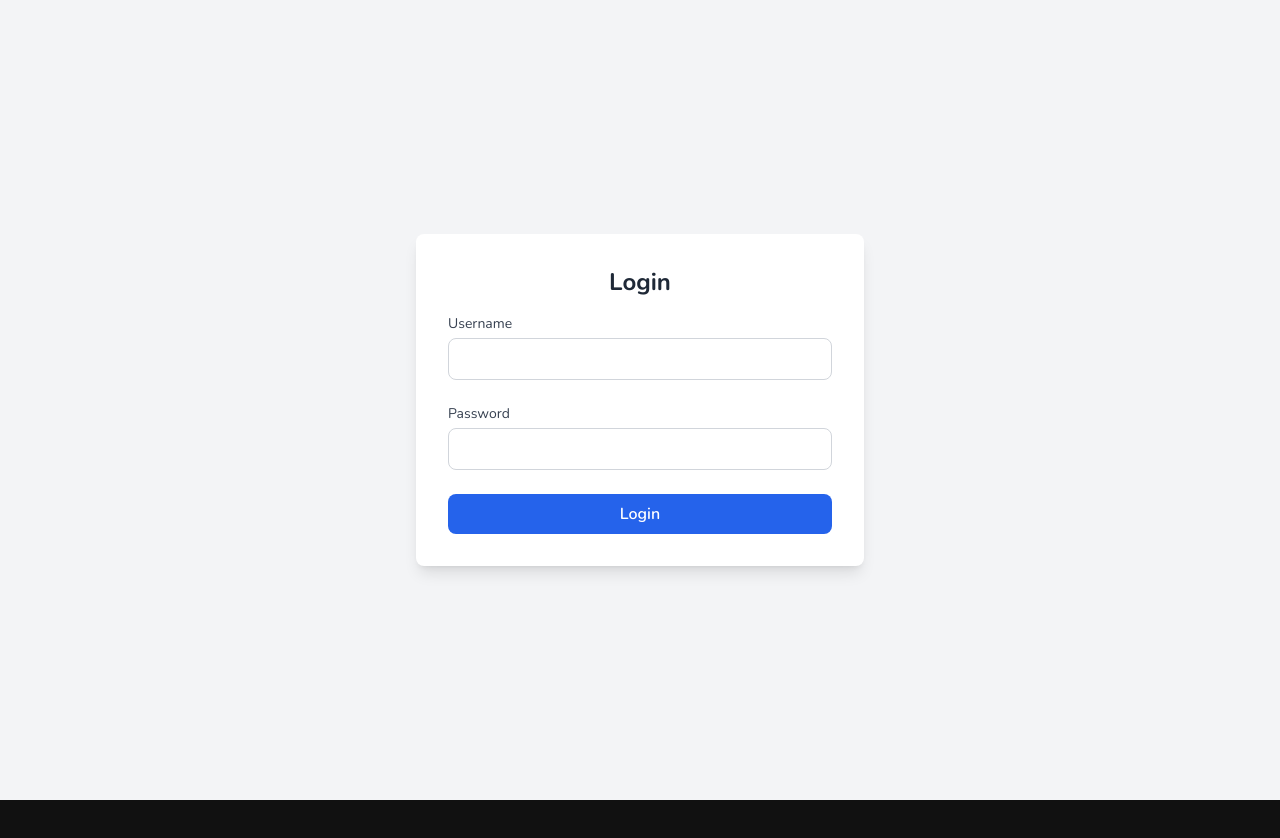
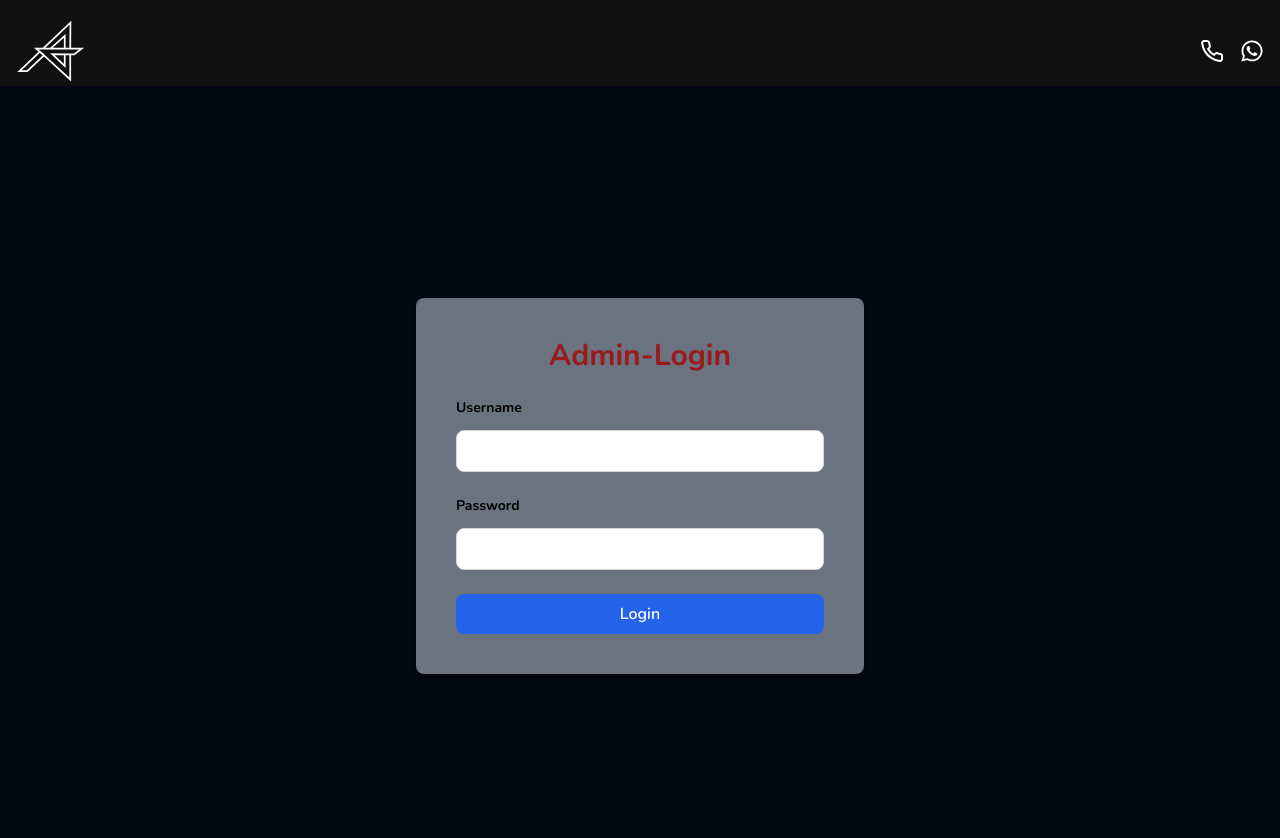
Before and after one commit to ashu9795/Portfolio, a React (Vite) app in the folder client/: page /Login in a window 1280 px wide. Shown: the top 838 px of the page. Before the commit the page ends 800 px from the top, so only its background shows below. Built offline with nearby package versions, Linux system fonts and the light colour scheme; no server answers.

Commit message:
this is last commit

```diff
--- a/client/src/Pages/Admin/AdminLogin.jsx
+++ b/client/src/Pages/Admin/AdminLogin.jsx
@@ -1,7 +1,7 @@
 import React, { useState } from "react";
 import axios from "axios";
 import { useNavigate } from 'react-router-dom'; // Import useNavigate
-
+import HeaderAdmin from '../../Components/HeaderAdmin.jsx';
 function AdminLogin() {
   const [username, setUsername] = useState("");
   const [password, setPassword] = useState("");
@@ -31,13 +31,16 @@ function AdminLogin() {
   };
 
   return (
-    <div className="flex justify-center items-center min-h-screen bg-gray-100 p-6">
-      <div className="w-full max-w-md bg-white rounded-lg shadow-lg p-8">
-        <h2 className="text-2xl font-bold text-center text-gray-800 mb-4">Login</h2>
+    <>
+     <HeaderAdmin />
+    <div  className="flex items-center justify-center min-h-screen bg-gray-950 p-4 sm:p-6 lg:p-8">
+
+      <div  className="bg-gray-500 shadow-md rounded-lg p-6 sm:p-8 lg:p-10 max-w-xs sm:max-w-md w-full">
+        <h2 className="text-xl sm:text-2xl lg:text-3xl font-bold text-center text-red-800 mb-4 sm:mb-6"> Admin-Login</h2>
         {error && <p className="text-red-500 text-center mb-4">{error}</p>}
         <form onSubmit={handleLogin} className="space-y-6">
           <div>
-            <label htmlFor="username" className="block text-sm font-medium text-gray-700">
+            <label className="block text-black text-sm font-bold mb-2" htmlFor="username">
               Username
             </label>
             <input
@@ -50,7 +53,7 @@ function AdminLogin() {
             />
           </div>
           <div>
-            <label htmlFor="password" className="block text-sm font-medium text-gray-700">
+            <label className="block text-black text-sm font-bold mb-2" htmlFor="password">
               Password
             </label>
             <input
@@ -71,6 +74,7 @@ function AdminLogin() {
         </form>
       </div>
     </div>
+    </>
   );
 }
 
```
